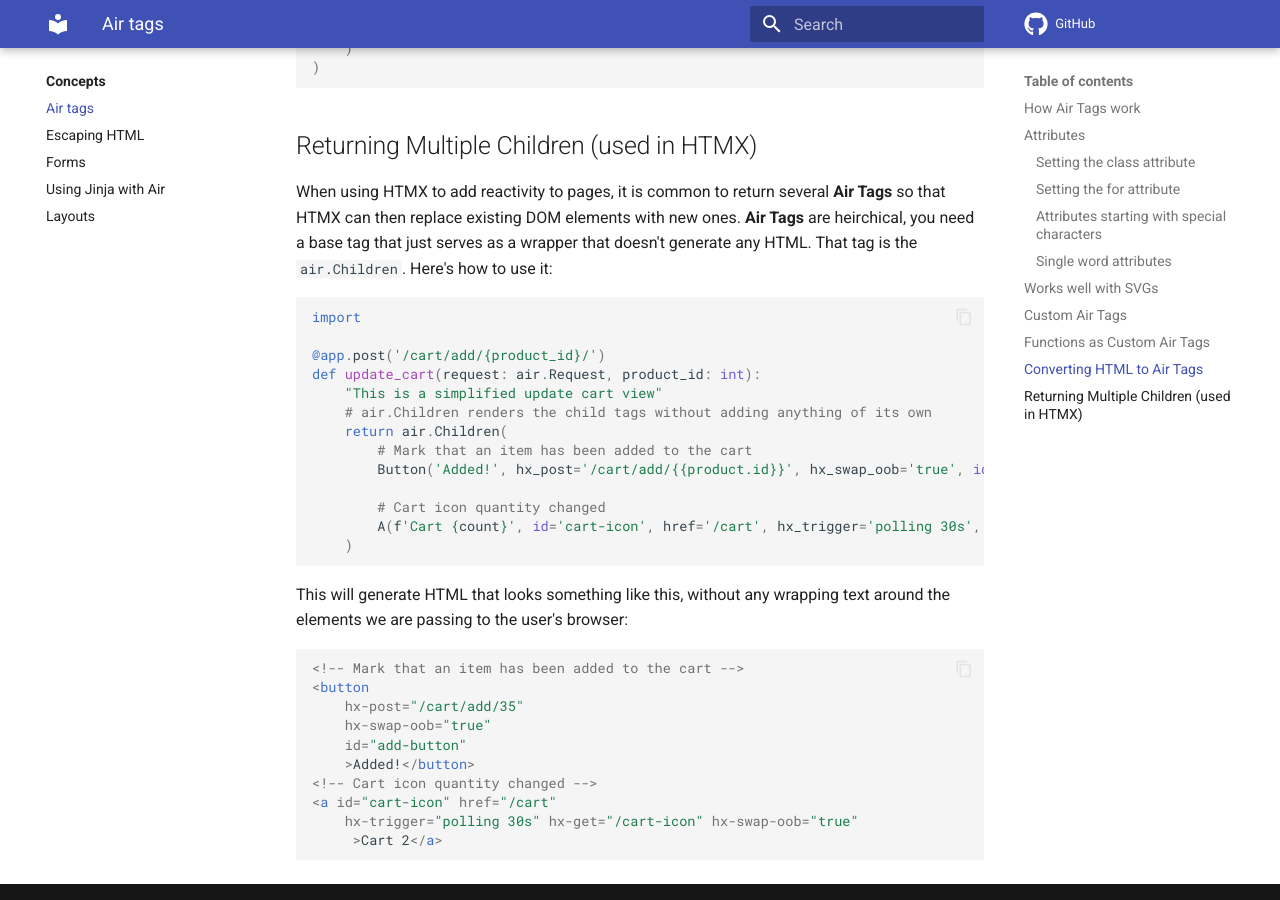
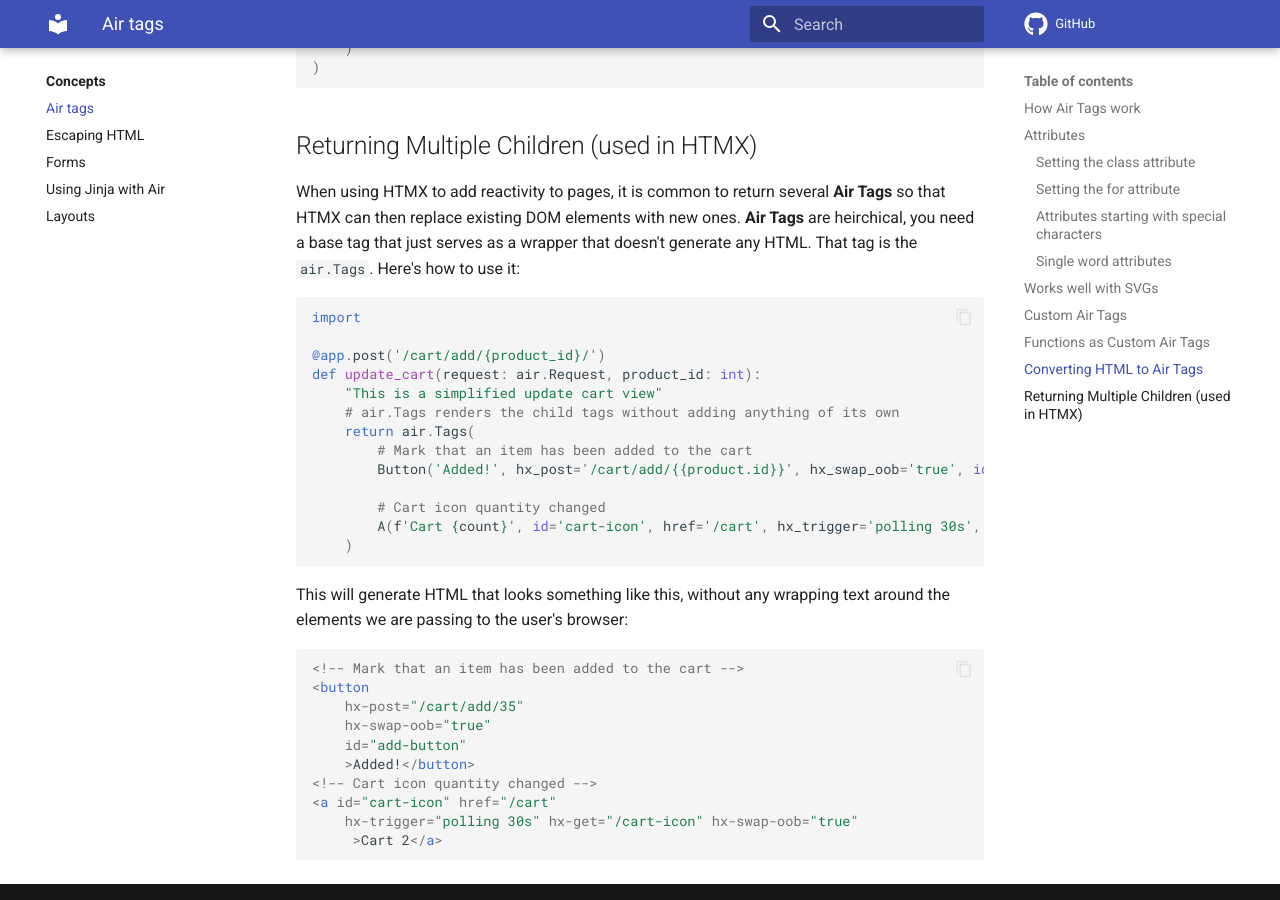
Before and after one commit to feldroy/air, an MkDocs documentation site: the page built from docs/concepts/air_tags.md, in a window 1280 px wide and 900 px high, scrolled down 5396 px. Built offline with MkDocs 1.6.1 and Material for MkDocs 9.7.7, drawn with Linux system fonts in a browser that asks for light colours; comment, search, counter and statistics services are not loaded.

````diff
--- a/docs/concepts/air_tags.md
+++ b/docs/concepts/air_tags.md
@@ -270,7 +270,7 @@ Html(
 
 ## Returning Multiple Children (used in HTMX)
 
-When using HTMX to add reactivity to pages, it is common to return several **Air Tags** so that HTMX can then replace existing DOM elements with new ones. **Air Tags** are heirchical, you need a base tag that just serves as a wrapper that doesn't generate any HTML. That tag is the `air.Children`. Here's how to use it:
+When using HTMX to add reactivity to pages, it is common to return several **Air Tags** so that HTMX can then replace existing DOM elements with new ones. **Air Tags** are heirchical, you need a base tag that just serves as a wrapper that doesn't generate any HTML. That tag is the `air.Tags`. Here's how to use it:
 
 
 ```python
@@ -279,8 +279,8 @@ import
 @app.post('/cart/add/{product_id}/')
 def update_cart(request: air.Request, product_id: int):
     "This is a simplified update cart view"
-    # air.Children renders the child tags without adding anything of its own
-    return air.Children(
+    # air.Tags renders the child tags without adding anything of its own
+    return air.Tags(
         # Mark that an item has been added to the cart
         Button('Added!', hx_post='/cart/add/{{product.id}}', hx_swap_oob='true', id='add-button'),
 
````
Also changed, not shown: docs/quickstart.md (+3 -2 lines), 2 other files.
